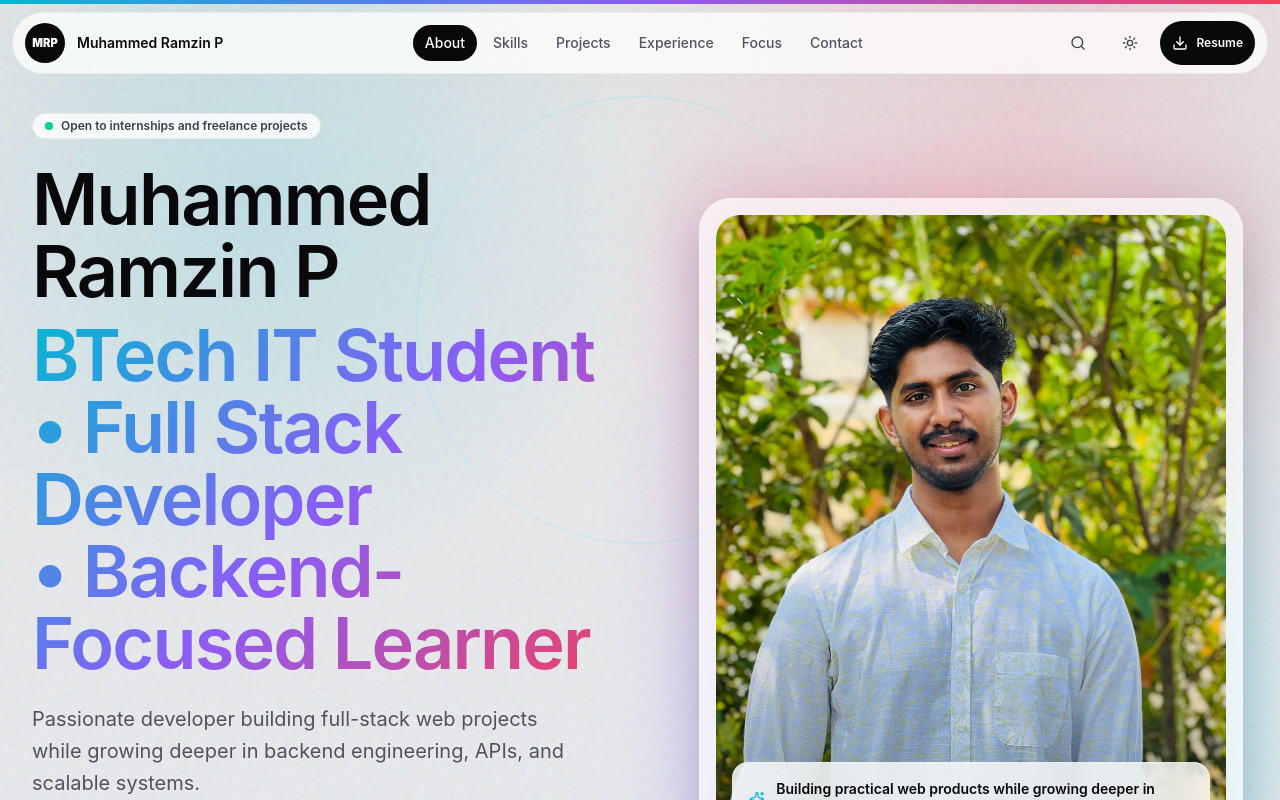
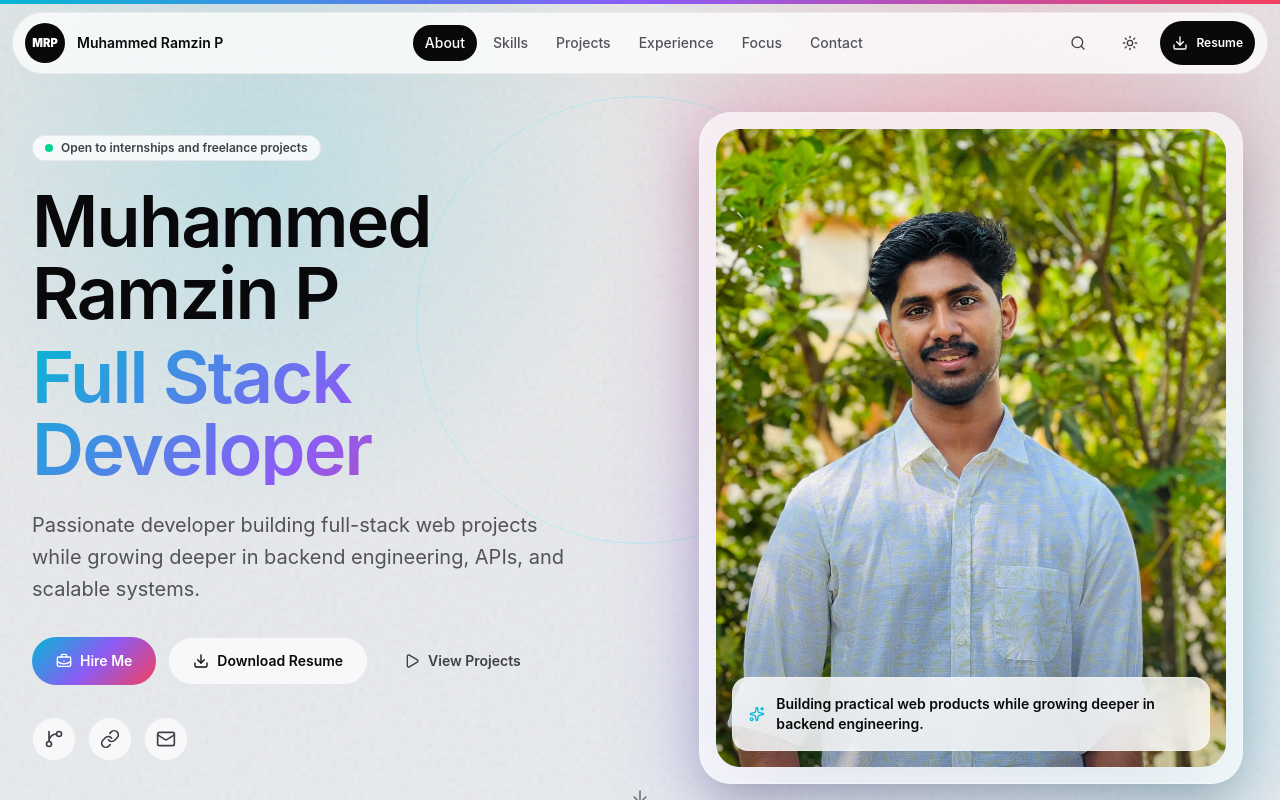
Before and after one commit to Ramzin007/Portfolio, a Next.js app: page / in a window 1280 px wide. Shown: the top 800 px of the page. Built offline with nearby package versions, Linux system fonts and the light colour scheme.

Commit message:
Simplify portfolio title

```diff
--- a/src/data/portfolio.ts
+++ b/src/data/portfolio.ts
@@ -27,7 +27,7 @@ import type {
 
 export const profile = {
   name: "Muhammed Ramzin P",
-  role: "BTech IT Student • Full Stack Developer • Backend-Focused Learner",
+  role: "Full Stack Developer",
   location: "",
   email: "muhammedramzinp0@gmail.com",
   phone: "+91 62389 88808",
```
Also changed, not shown: public/og.svg, public/resume.txt.
